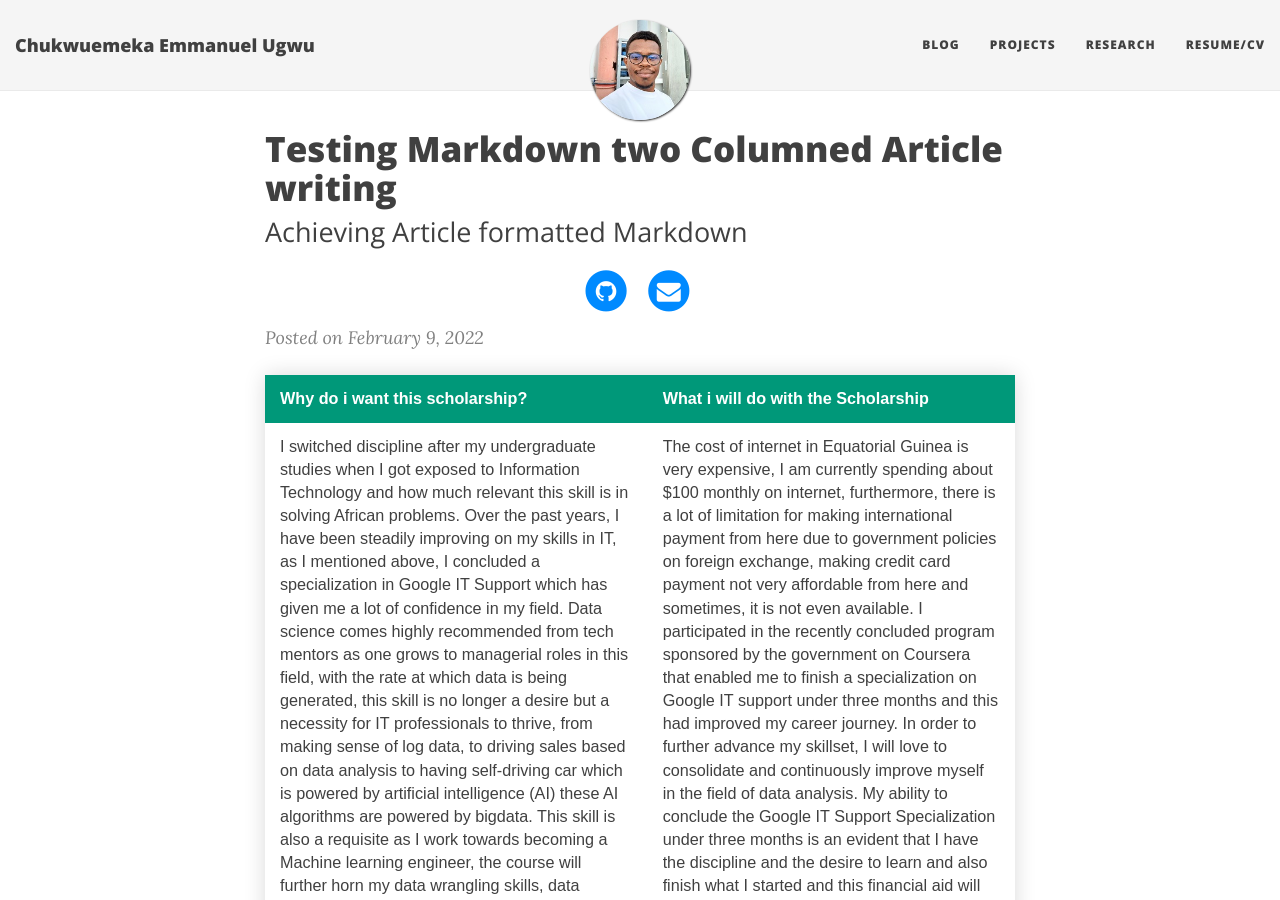
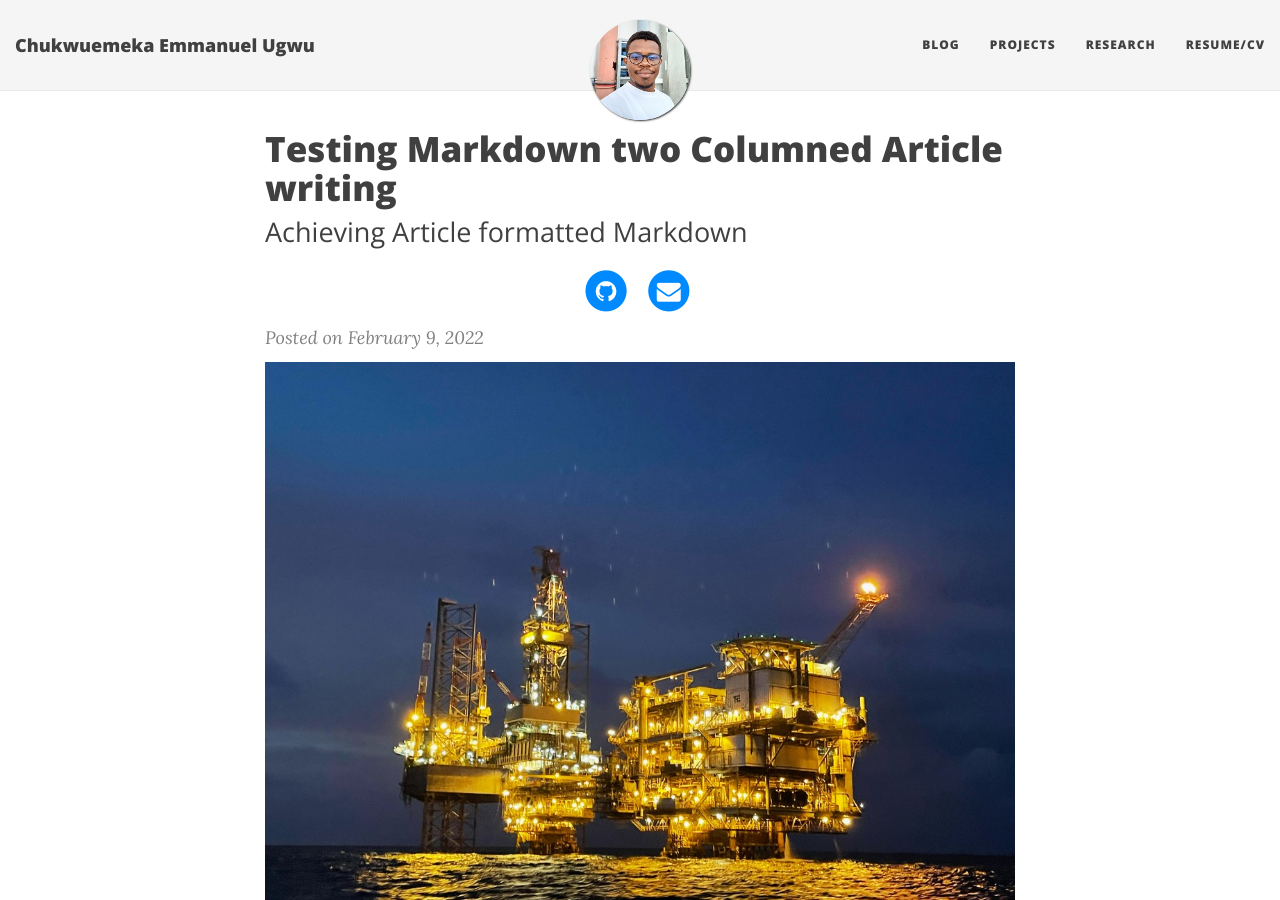
Before and after one commit to coolmechel/blog, a Jekyll site: the page built from _posts/2022-02-09-two-column-markdown.md, in a window 1280 px wide and 900 px high. Built offline with Jekyll 4.4.1, drawn with Linux system fonts in a browser that asks for light colours; nearby versions of some CDN libraries; comment, search, counter and statistics services are not loaded.

Commit message:
Combining Markdown images with html
Capturing the format for the article

```diff
--- a/_posts/2022-02-09-two-column-markdown.md
+++ b/_posts/2022-02-09-two-column-markdown.md
@@ -7,7 +7,7 @@ tags:
   - Markdown, Git, Github, Soft Skills
 published: true
 ---
-
+![Okume Charly](../img/okume-charly.jpeg "Okume Central Processing Facility")
 <table class="styled-table">
   <thead>
     <tr>
```
